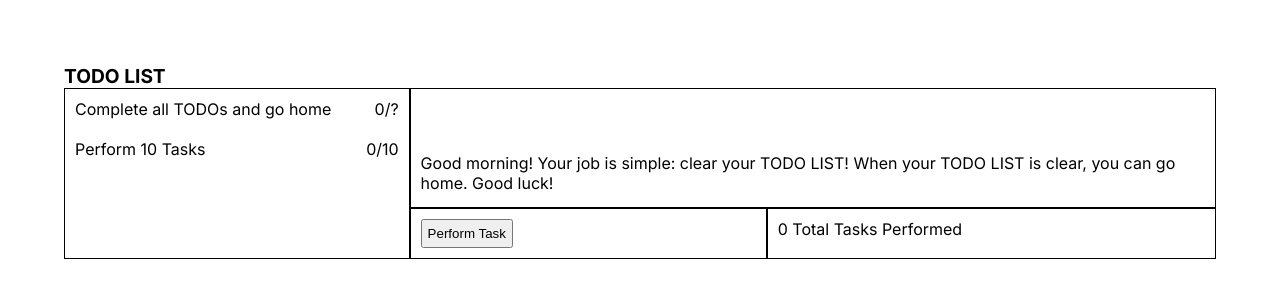
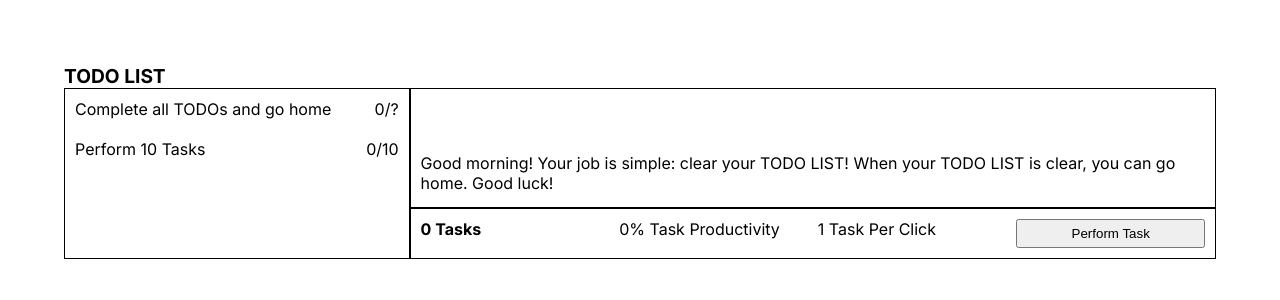
Before and after one commit to jasonroelofs/todo-list, a Next.js app: page / in a window 1280 px wide. Shown: the top 300 px of the page. Built offline with nearby package versions, Linux system fonts and the light colour scheme.

Commit message:
Combine info and action panels
There's more information we need to show and they need to be contextual
to the feature (task, worker, etc), so lets try a grid view

```diff
--- a/app/components/action_panel.tsx
+++ b/app/components/action_panel.tsx
@@ -3,23 +3,48 @@
 import {useDispatch, useGameState} from '../game_context'
 import {GameAction, workersEnabled, canAllocateWorker} from '../game_state'
 import {TimeoutButton} from './timeout_button'
-import {workerCost} from '../formulas'
+import {workerCost, workerProductivity} from '../formulas'
 
-export function ActionPanel() {
+function PerformTasksRow() {
   const gameState = useGameState();
   const dispatch = useDispatch();
 
   return (
-    <div className="action_panel">
+    <>
+      <strong>{gameState.taskWallet} Tasks</strong>
+      <div>0% Task Productivity</div>
+      <div>1 Task Per Click</div>
       <TimeoutButton onClick={() => dispatch(GameAction.PerformTask)} disableMs={0}>Perform Task</TimeoutButton>
-      {workersEnabled(gameState) && (
+    </>
+  );
+}
+
+function AllocateWorkersRow() {
+  const gameState = useGameState();
+  const dispatch = useDispatch();
+
+  return (
+    <>
+      <div>{gameState.totalWorkers} Workers Allocated</div>
+      <div>0% Worker Productivity</div>
+      <div>{workerProductivity(gameState)} Tasks / second</div>
       <button
         onClick={() => dispatch(GameAction.AllocateWorker)}
         disabled={!canAllocateWorker(gameState)}
       >
         Allocate Worker ({workerCost(gameState)} Tasks)
       </button>
-      )}
+    </>
+  );
+}
+
+export function ActionPanel() {
+  const gameState = useGameState();
+
+  return (
+    <div className="action_panel">
+      <PerformTasksRow />
+      {workersEnabled(gameState) && <AllocateWorkersRow />}
     </div>
   )
 }
--- a/app/formulas.ts
+++ b/app/formulas.ts
@@ -1,5 +1,23 @@
 import {GameState} from './game_state'
 
+/**
+ * How many tasks does each manual click perform?
+ * How many tasks / second does each worker perform?
+ */
+export function taskProductivity(gameState: GameState): number {
+}
+
+/**
+ * Given the current state of the game, how much does it cost
+ * to allocate the next worker?
+ */
 export function workerCost(gameState: GameState): number {
   return Math.floor(10 * Math.pow(1.07, gameState.totalWorkers + 1));
 }
+
+/**
+ * How many tasks are workers performing each second?
+ */
+export function workerProductivity(gameState: GameState): number {
+  return gameState.totalWorkers;
+}
--- a/app/globals.scss
+++ b/app/globals.scss
@@ -72,16 +72,16 @@ header {
     flex-direction: row;
   }
 
-  .information_panel {
+  .action_panel {
+    display: grid;
     flex-grow: 1;
     border: 1px solid black;
     padding: 10px;
-  }
 
-  .action_panel {
-    flex-grow: 1;
-    border: 1px solid black;
-    padding: 10px;
+    grid-template-columns: repeat(4, 1fr);
+    grid-column-gap: 10px;
+    grid-auto-flow: row;
+    grid-row-gap: 10px;
 
     button {
       padding: 5px;
--- a/app/page.tsx
+++ b/app/page.tsx
@@ -1,5 +1,4 @@
 import {TodoList} from './components/todo_list'
-import {InformationPanel} from './components/information_panel'
 import {ActionPanel} from './components/action_panel'
 import {StoryPanel} from './components/story_panel'
 
@@ -19,7 +18,6 @@ export default function Home() {
           </div>
           <div className="game_panel">
             <ActionPanel />
-            <InformationPanel />
           </div>
         </div>
       </main>
```
Lines whose indentation alone changed are shown as unchanged.
